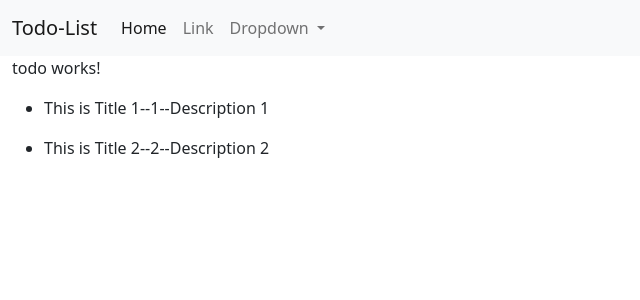
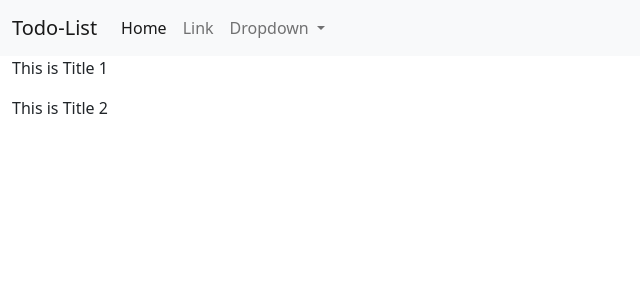
Before and after one commit to rohansethi1999430/Angular-todo, an Angular app: page / in a window 1280 px wide. Shown: the top 300 px of the page, without its empty margins (0-640 px from the left). Built offline with nearby package versions, Linux system fonts and the light colour scheme.

Commit message:
used @Input to pass todo to todo-item

```diff
--- a/src/app/myComponent/todo-item/todo-item.component.html
+++ b/src/app/myComponent/todo-item/todo-item.component.html
@@ -1 +1,4 @@
-<p>todo-item works!</p>
+
+<p>
+    {{todo.title}}
+</p>
--- a/src/app/myComponent/todo-item/todo-item.component.ts
+++ b/src/app/myComponent/todo-item/todo-item.component.ts
@@ -1,4 +1,5 @@
-import { Component, OnInit } from '@angular/core';
+import { Component, Input, OnInit } from '@angular/core';
+import { Todo } from 'src/app/Todo';
 
 @Component({
   selector: 'app-todo-item',
@@ -6,7 +7,7 @@
   styleUrls: ['./todo-item.component.css']
 })
 export class TodoItemComponent implements OnInit {
-
+  @Input() todo:Todo;
   constructor() { }
 
   ngOnInit(): void {
--- a/src/app/myComponent/todo/todo.component.html
+++ b/src/app/myComponent/todo/todo.component.html
@@ -1,6 +1,4 @@
-<p>todo works!</p>
-<ul *ngFor="let todo of todos">
-<li>
-    {{todo.title}}--{{todo.sno}}--{{todo.desc}}
-</li>
-</ul>
+
+<div *ngFor="let todo of todos">
+    <app-todo-item [todo]="todo"></app-todo-item>
+</div>
--- a/src/app/myComponent/todo/todo.component.ts
+++ b/src/app/myComponent/todo/todo.component.ts
@@ -20,7 +20,7 @@
     {
       sno:2,
       title:"This is Title 2",
-      desc:"Description 2",
+      desc:"Description 2 ",
       active:true
     },
   ]
```
